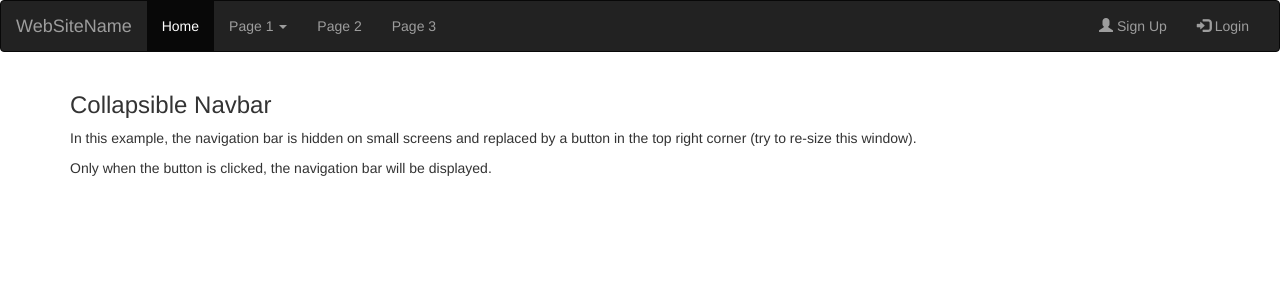
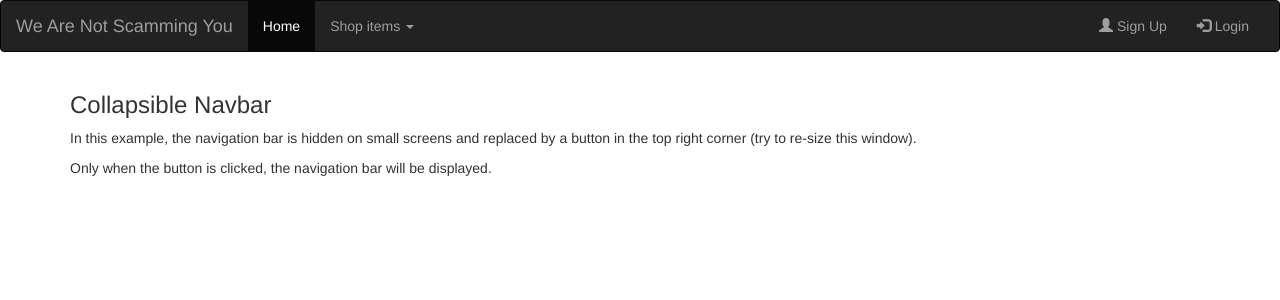
Before and after one commit to shiyore/TBD-definitely-authentic-product-sales, a PHP site: page / in a window 1280 px wide. Shown: the top 300 px of the page. Run offline with PHP 8.4, Linux system fonts and the light colour scheme.

Commit message:
FIXES
Fixed a bunch of shit

```diff
--- a/definitely-authentic-products/Pages/login.html
+++ b/definitely-authentic-products/Pages/login.html
@@ -3,7 +3,7 @@
         <title>Login</title>
         <meta charset="utf-8">
         <meta name="viewport" content="width=device-width, initial-scale=1">
-        <link rel="stylesheet" href="styles.css">
+        <link rel="stylesheet" href="../CSS/styles.css">
         <script src="https://ajax.googleapis.com/ajax/libs/jquery/3.4.1/jquery.min.js"></script>
         <script src="https://maxcdn.bootstrapcdn.com/bootstrap/3.4.1/js/bootstrap.min.js"></script>
         <style>
@@ -27,7 +27,7 @@
                     <img src="https://static-cdn.jtvnw.net/ttv-boxart/Raid%3A%20Shadow%20Legends.jpg" >
                 </div>
                 <div class="col-sm-8" style="border-style: solid; border-width: 1px;">
-                    <form action="loginhandler.php" method="POST">
+                    <form action="Handlers/loginhandler.php" method="POST">
                         <div class="form-group">
                             <label for="email">Email address*:</label>
                             <input type="email" class="form-control" name="email" id="email">
--- a/definitely-authentic-products/Pages/register.html
+++ b/definitely-authentic-products/Pages/register.html
@@ -4,7 +4,7 @@
 <title>Bootstrap Example</title>
 <meta charset="utf-8">
 <meta name="viewport" content="width=device-width, initial-scale=1">
-<link rel="stylesheet" href="styles.css">
+<link rel="stylesheet" href="../CSS/styles.css">
 <script
 	src="https://ajax.googleapis.com/ajax/libs/jquery/3.4.1/jquery.min.js"></script>
 <script
@@ -38,7 +38,7 @@
 				</div>
 			</form>
 			<div class="col-sm-4">
-				<img class="img-responsive" src="images/warehouse.jpg"
+				<img class="img-responsive" src="../images/warehouse.jpg"
 					class="img-rounded" alt="What looks like our products">
 			</div>
 		</div>
--- a/definitely-authentic-products/index.php
+++ b/definitely-authentic-products/index.php
@@ -18,25 +18,25 @@
         <span class="icon-bar"></span>
         <span class="icon-bar"></span>
       </button>
-      <a class="navbar-brand" href="#">WebSiteName</a>
+      <a class="navbar-brand" href="#">We Are Not Scamming You</a>
     </div>
     <div class="collapse navbar-collapse" id="myNavbar">
       <ul class="nav navbar-nav">
-        <li class="active"><a href="#">Home</a></li>
+        <li class="active"><a href="index.html">Home</a></li>
         <li class="dropdown">
-          <a class="dropdown-toggle" data-toggle="dropdown" href="#">Page 1 <span class="caret"></span></a>
+          <a class="dropdown-toggle" data-toggle="dropdown" href="#">Shop items <span class="caret"></span></a>
           <ul class="dropdown-menu">
-            <li><a href="#">Page 1-1</a></li>
-            <li><a href="#">Page 1-2</a></li>
-            <li><a href="#">Page 1-3</a></li>
+            <li><a href="#">Electric Devices</a></li>
+            <li><a href="#">A-parel</a></li>
+            <li><a href="#">Other...</a></li>
           </ul>
         </li>
-        <li><a href="#">Page 2</a></li>
-        <li><a href="#">Page 3</a></li>
+        <!--<li><a href="#">Page 2</a></li>
+        <li><a href="#">Page 3</a></li>-->
       </ul>
       <ul class="nav navbar-nav navbar-right">
-        <li><a href="register.html"><span class="glyphicon glyphicon-user"></span> Sign Up</a></li>
-        <li><a href="login.html"><span class="glyphicon glyphicon-log-in"></span> Login</a></li>
+        <li><a href="Pages/register.html"><span class="glyphicon glyphicon-user"></span> Sign Up</a></li>
+        <li><a href="Pages/login.html"><span class="glyphicon glyphicon-log-in"></span> Login</a></li>
       </ul>
     </div>
   </div>
```
